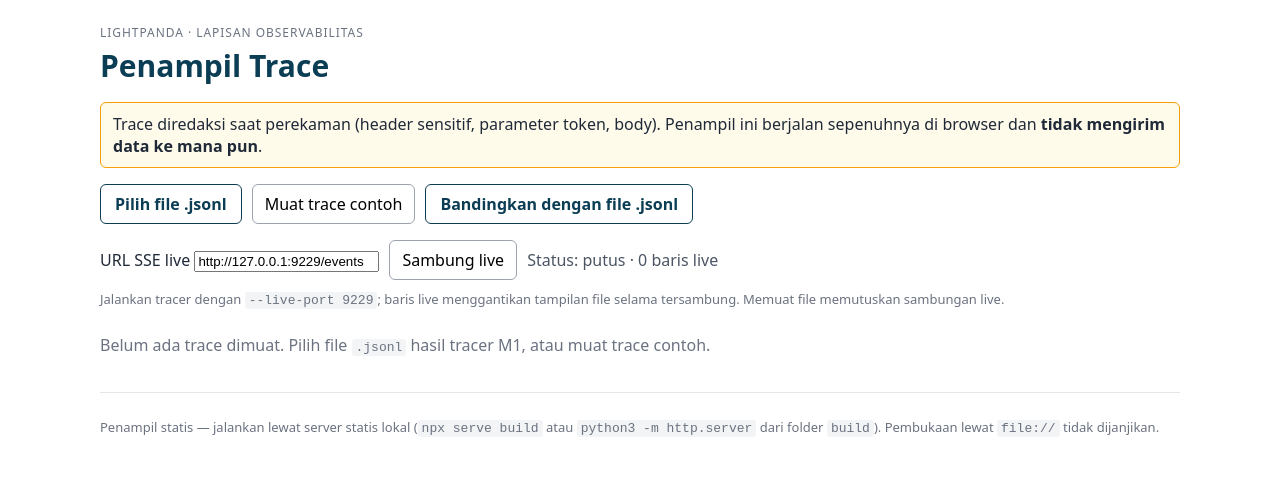
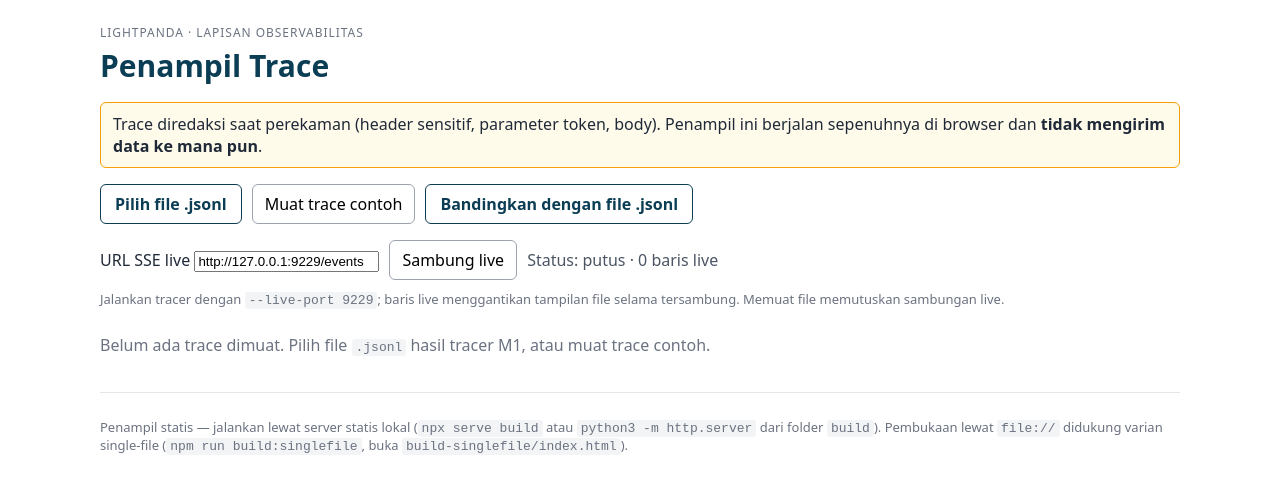
Before and after one commit to stokforplayy77/LP-Trace, a SvelteKit app in the folder viewer/: page / in a window 1280 px wide. Shown: the top 492 px of the page. Built offline with nearby package versions, Linux system fonts and the light colour scheme.

Commit message:
Viewer: varian single-file + panduan live gagal

```diff
--- a/viewer/src/routes/+page.svelte
+++ b/viewer/src/routes/+page.svelte
@@ -26,6 +26,7 @@
 		type TraceRow
 	} from '../lib/trace';
 	import { onDestroy } from 'svelte';
+	import { liveFailureHint } from '../lib/live-hint';
 
 	let parsed = $state<ParsedTrace | null>(null);
 	let fileName = $state('');
@@ -44,6 +45,7 @@
 	// `rows` yang sama.
 	let liveUrl = $state('http://127.0.0.1:9229/events');
 	let liveStatus = $state('putus');
+	let liveHint = $state('');
 	let liveConnected = $state(false);
 	let livePaused = $state(false);
 	let liveRows = $state<TraceRow[]>([]);
@@ -267,6 +269,7 @@
 		}
 		liveConnected = false;
 		liveStatus = 'putus';
+		liveHint = '';
 	}
 
 	function connectLive() {
@@ -281,6 +284,7 @@
 		es.onopen = () => {
 			liveConnected = true;
 			liveStatus = 'tersambung';
+			liveHint = '';
 		};
 		es.onmessage = (ev: MessageEvent) => {
 			if (livePaused) return;
@@ -290,6 +294,8 @@
 		};
 		es.onerror = () => {
 			liveStatus = 'error — mencoba ulang otomatis (atau tekan Putus lalu Sambung)';
+			// EventSource tidak memberi detail error; tebak penyebab dari URL.
+			liveHint = liveFailureHint(window.location.hostname, liveUrl);
 		};
 	}
 
@@ -352,6 +358,7 @@
 			</button>
 		{/if}
 		<span class="file-name">Status: {liveStatus} · {liveRows.length} baris live{liveSkipped ? ` · ${liveSkipped} dilewati` : ''}{livePaused ? ' · dijeda' : ''}</span>
+		{#if liveHint}<p class="error" role="alert">{liveHint}</p>{/if}
 		<p class="hint">
 			Jalankan tracer dengan <code>--live-port 9229</code>; baris live menggantikan
 			tampilan file selama tersambung. Memuat file memutuskan sambungan live.
@@ -719,7 +726,8 @@
 		<p>
 			Penampil statis — jalankan lewat server statis lokal (<code>npx serve build</code> atau
 			<code>python3 -m http.server</code> dari folder <code>build</code>). Pembukaan lewat
-			<code>file://</code> tidak dijanjikan.
+			<code>file://</code> didukung varian single-file (<code>npm run build:singlefile</code>,
+			buka <code>build-singlefile/index.html</code>).
 		</p>
 	</footer>
 </main>
```
